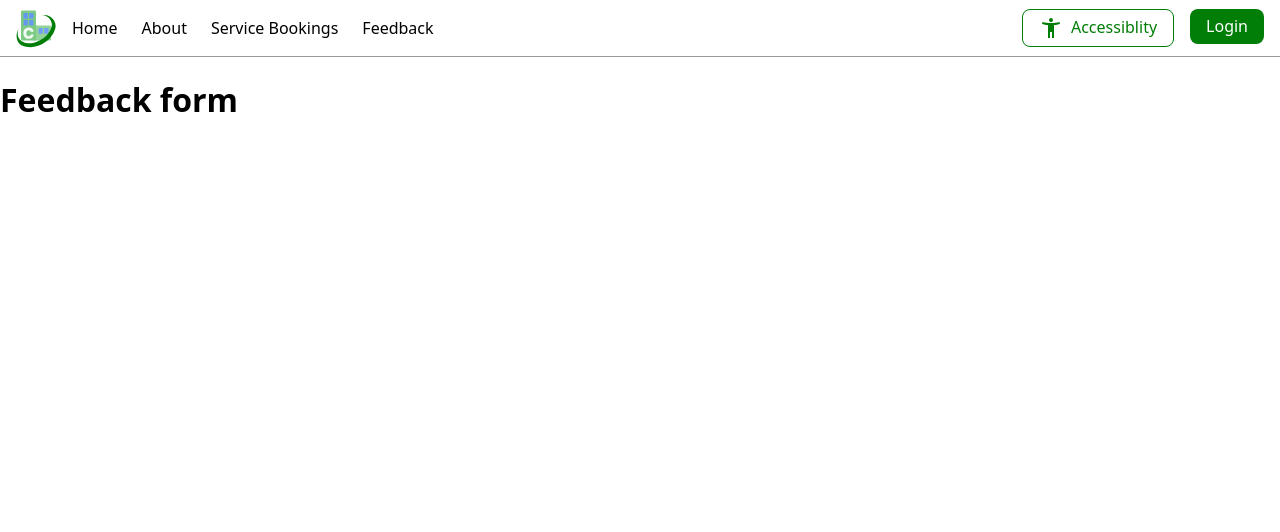
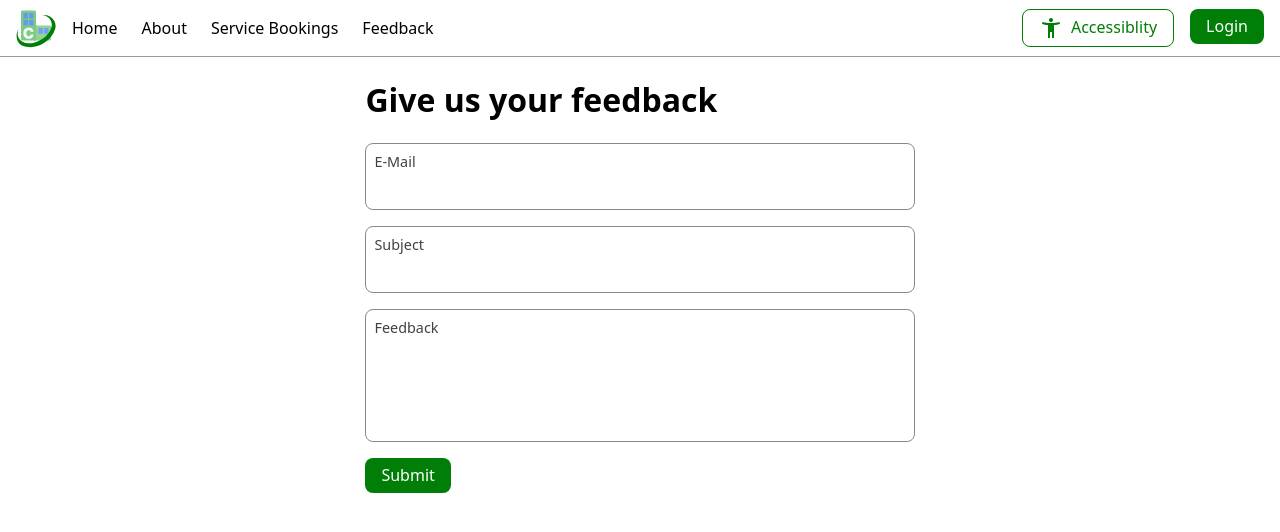
Before and after one commit to JamesRampling/CityLinkConnect, a Vue app: page /feedback in a window 1280 px wide. Shown: the top 532 px of the page. Built offline with nearby package versions, Linux system fonts and the light colour scheme.

Commit message:
Add feedback form

```diff
--- a/src/assets/components.css
+++ b/src/assets/components.css
@@ -70,6 +70,8 @@
 .form {
   display: grid;
   gap: var(--form-gap);
+  /* XXX: this could probably be done in a cleaner way */
+  width: min(60ch, 90vw);
 }
 
 .button-row {
--- a/src/routes/FeedbackFormView.vue
+++ b/src/routes/FeedbackFormView.vue
@@ -1,3 +1,19 @@
+<script setup lang="ts">
+import InputText from '@/components/InputText.vue';
+import InputTextarea from '@/components/InputTextarea.vue';
+</script>
+
 <template>
-  <h1>Feedback form</h1>
+  <div class="page-wrapper">
+    <h1>Give us your feedback</h1>
+    <form class="form" action="" @submit.prevent>
+      <InputText name="email" label="E-Mail" />
+      <InputText name="subject" label="Subject" />
+      <InputTextarea name="message" label="Feedback" />
+
+      <div class="button-row">
+        <button type="submit" class="button-filled">Submit</button>
+      </div>
+    </form>
+  </div>
 </template>
```
